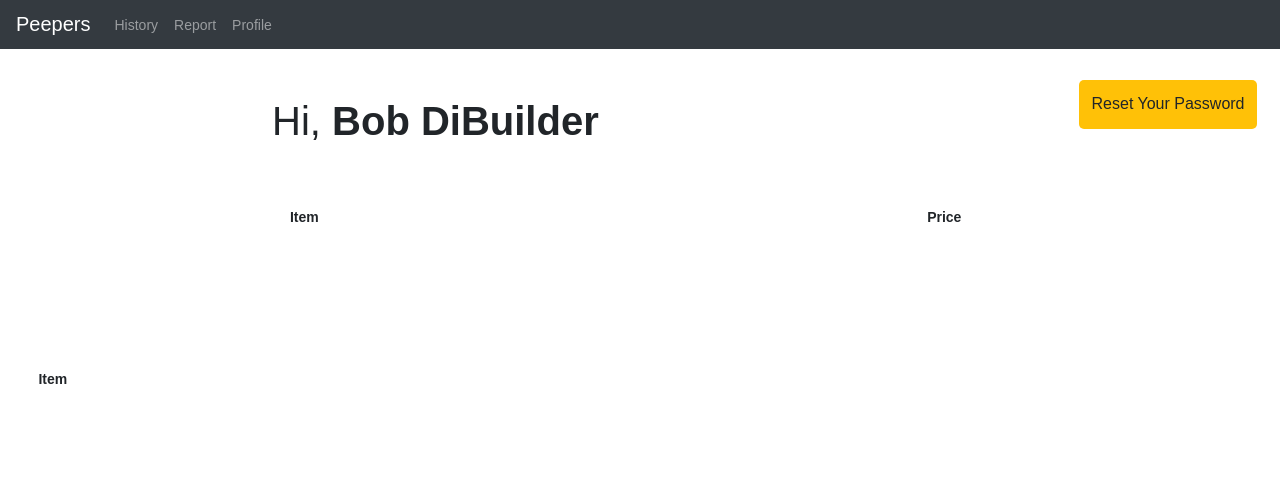
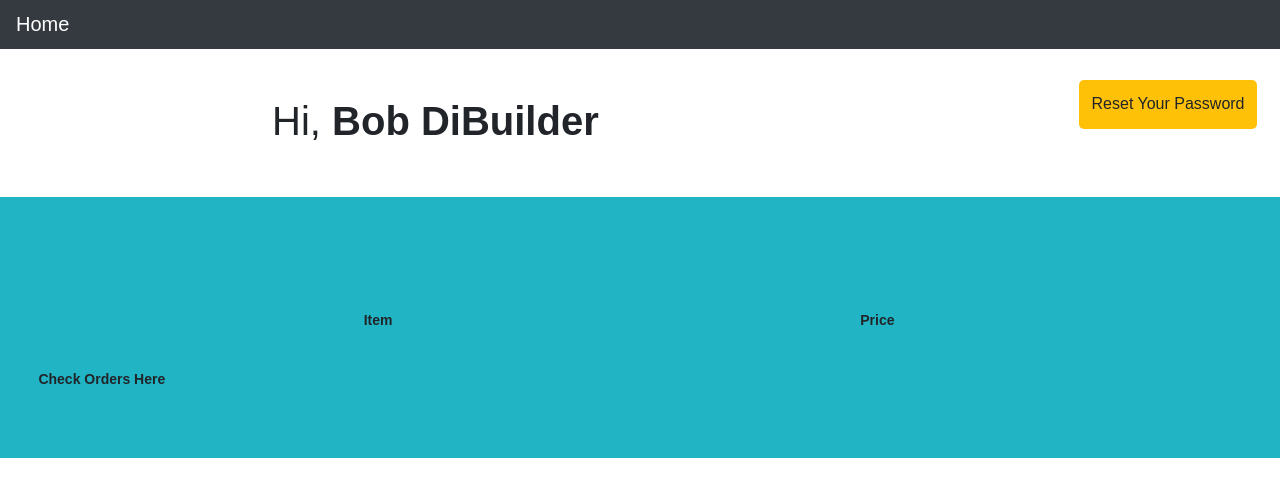
Before and after one commit to taviann/iaproject, a PHP site: page /lynks/profile.php in a window 1280 px wide. Shown: the top 497 px of the page. Run offline with PHP 8.4, Linux system fonts and the light colour scheme; a user stored in the database is signed in; data comes from the database, SQL or seed files in the repository; both versions use the stored data as it was after the commit; lists and menus that the app fills with data are empty.

Commit message:
db added

```diff
--- a/profile.php
+++ b/profile.php
@@ -29,7 +29,7 @@ if(!isset($_SESSION["loggedin"]) || $_SESSION["loggedin"] !== true){
 
 <nav class="navbar navbar-expand-md bg-dark navbar-dark">
   <!-- Brand -->
-  <a class="navbar-brand" href="#">Peepers</a>
+  <a class="navbar-brand" href="index.php">Home</a>
 
   <!-- Toggler/collapsibe Button -->
   <button class="navbar-toggler" type="button" data-toggle="collapse" data-target="#collapsibleNavbar">
@@ -39,18 +39,11 @@ if(!isset($_SESSION["loggedin"]) || $_SESSION["loggedin"] !== true){
   <!-- Navbar links -->
   <div class="collapse navbar-collapse" id="collapsibleNavbar">
     <ul class="navbar-nav">
-      <li class="nav-item">
-        <a class="nav-link" href="#">History</a>
-      </li>
-      <li class="nav-item">
-        <a class="nav-link" href="#">Report</a>
-      </li>
-      <li class="nav-item">
-        <a class="nav-link" href="#">Profile</a>
-      </li>
+
     </ul>
   </div>
 </nav>
+
 
 
 </head>
@@ -78,11 +71,13 @@ function loadTableData(items) {
       let row = table.insertRow();
       let name = row.insertCell(0);
       //name.innerHTML = item;
-      name.innerHTML = "<a onclick=\"getFoodIds('" + item +"')\" title='Update Record' data-toggle='tooltip'><span class='glyphicon glyphicon-plus'>"+ item +"</span></a>";
+      name.innerHTML = "<a onclick=\"getFoodIds('" + item +"')\" style=\"cursor:pointer\"title='Update Record' >"+ item +"</a>";
       //let price = row.insertCell(1);
       //price.innerHTML = "<a onclick=\"getFoodIds('" + item +"')\" title='Update Record' data-toggle='tooltip'><span class='glyphicon glyphicon-plus'>a</span></a>";//"$"+item.price;
     });
   }
+
+
 
 
 function getFoodIds(order_id){
@@ -162,18 +157,20 @@ function getFoodFromFoodTable(array_of_ids){
     });
 }
 
+</script>
 
 
 
 
 
 
-</script>
-
     <h1 class="my-5">Hi, <b><?php echo htmlspecialchars($_SESSION["firstname"]. " " . $_SESSION["lastname"]); ?></b><a href="reset-password.php" class="btn btn-warning">Reset Your Password</a>
         <a href="logout.php" class="btn btn-danger ml-3">Sign Out of Your Account</a></h1>
 
-    <table id="myOrderTable" class="table table-borderless table-striped table-earning">
+
+        <section class="food-search text-center">
+        <div class="container">
+        <table id="myOrderTable" class="table table-borderless table-striped table-earning">
                             <thead>
                                 <tr>
                                 <th>Item</th>
@@ -183,6 +180,13 @@ function getFoodFromFoodTable(array_of_ids){
                             <tbody id="testBody"></tbody>
                         </table>
 
+        </div>
+    </section>
+
+
+
+
+
 
 
     <div class = "other_table">
@@ -190,7 +194,7 @@ function getFoodFromFoodTable(array_of_ids){
   <table id="stuffWeGot" >
                             <thead>
                                 <tr>
-                                <th>Item</th>
+                                <th>Check Orders Here</th>
                                 </tr>
                             </thead>
                             <tbody id="testBody1"></tbody>
```
Also changed, not shown: DATABASE/project.sql.
